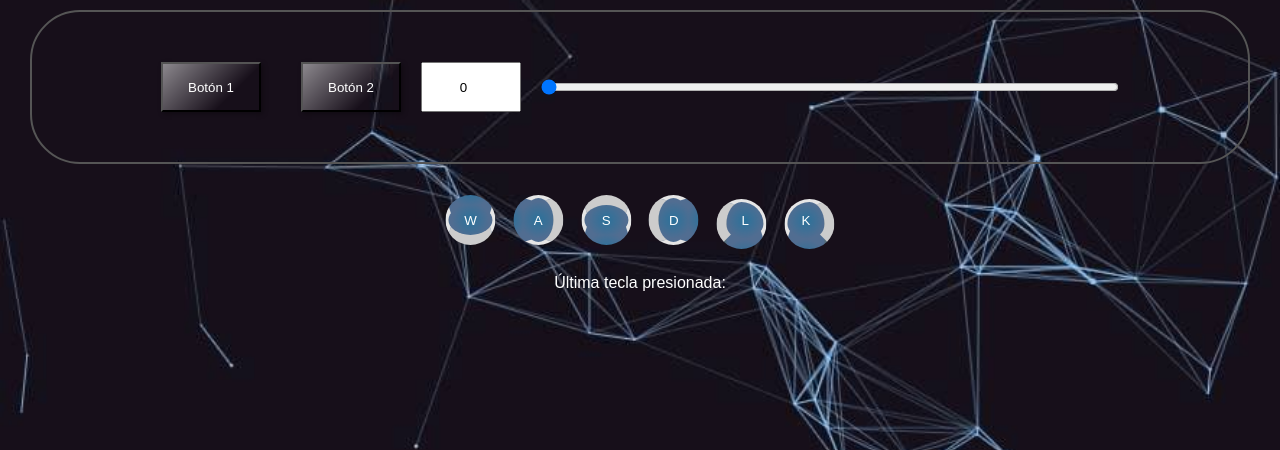
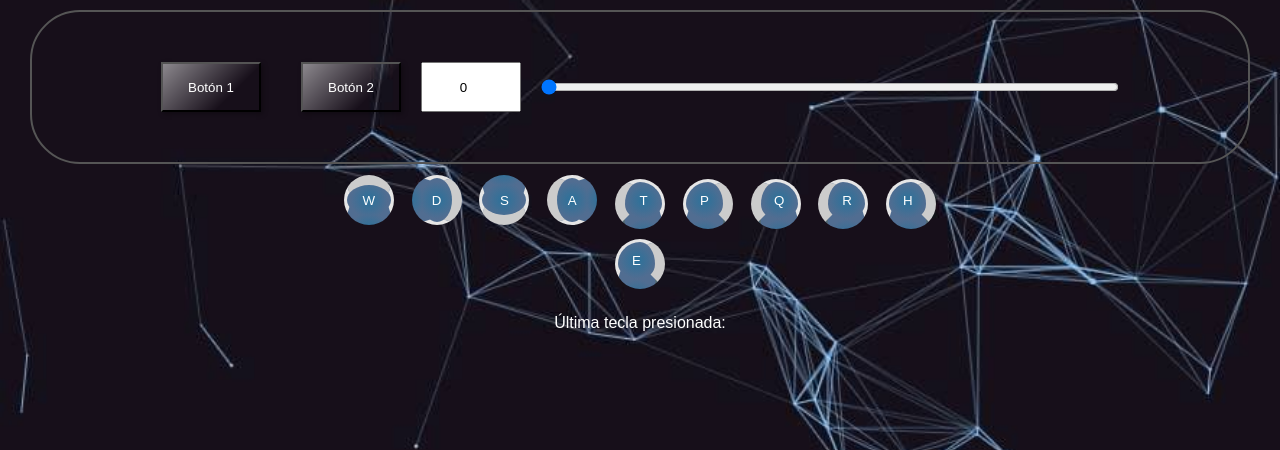
Before and after one commit to robcast03/BaseDatos_Tatacoa, a Flask app: template templates/joy.html in a window 1280 px wide. Shown: the part 360-810 px from the top of the page. Run offline with Flask 3, Linux system fonts and the light colour scheme; the template is opened without the code that fills it, so the values that code supplies are empty.

Commit message:
cambio interfaz joy

```diff
--- a/static/css/stylesjoy.css
+++ b/static/css/stylesjoy.css
@@ -135,7 +135,7 @@ body {
 #controls {
     text-align: center;
     position: relative;
-    top: 550px;
+    top: 530px;
     left: 50%;
     transform: translateX(-50%);
 }
@@ -190,38 +190,58 @@ body {
 }
 
 .arrow.active.w { border-bottom-color: #ffffff; }
-.arrow.active.a { border-right-color: #ffffff; }
+.arrow.active.d { border-right-color: #ffffff; }
 .arrow.active.s { border-top-color: #ffffff; }
-.arrow.active.d { border-left-color: #ffffff; }
-.arrow.active.l { border-color: #ffffff; }
-.arrow.active.k { border-color: #ffffff; }
-
-.arrow.w {
+.arrow.active.a { border-left-color: #ffffff; }
+.arrow.active.t { border-color: #ffffff; }
+.arrow.active.p { border-color: #ffffff; }
+.arrow.active.q { border-color: #ffffff; }
+.arrow.active.r { border-color: #ffffff; }
+.arrow.active.h { border-color: #ffffff; }
+.arrow.active.e { border-color: #ffffff; }
+.arrow.s {
     border-top: 10px solid transparent;
     border-bottom: 10px solid #ccc;
 }
 
-.arrow.a {
+.arrow.d {
     border-left: 10px solid transparent;
     border-right: 10px solid #ccc;
 }
 
-.arrow.s {
+.arrow.w {
     border-top: 10px solid #ccc;
     border-bottom: 10px solid transparent;
 }
 
-.arrow.d {
+.arrow.a {
     border-left: 10px solid #ccc;
     border-right: 10px solid transparent;
 }
 
-.arrow.l {
+.arrow.t {
     border-left: 10px solid #ccc;
     border-bottom: 10px solid transparent;
 }
 
-.arrow.k {
+.arrow.p {
+    border-right: 10px solid #ccc;
+    border-bottom: 10px solid transparent;
+}
+.arrow.q {
+    border-left: 10px solid #ccc;
+    border-bottom: 10px solid transparent;
+
+}
+.arrow.r {
+    border-left: 10px solid #ccc;
+    border-bottom: 10px solid transparent;
+}
+.arrow.h {
+    border-right: 10px solid #ccc;
+    border-bottom: 10px solid transparent;
+}
+.arrow.e {
     border-right: 10px solid #ccc;
     border-bottom: 10px solid transparent;
 }
--- a/templates/joy.html
+++ b/templates/joy.html
@@ -24,11 +24,15 @@
     <div id="controls">
         <div id="arrow-keys">
             <button class="arrow w" id="w">W</button>
+            <button class="arrow d" id="d">D</button>
+            <button class="arrow s" id="s">S</button>
             <button class="arrow a" id="a">A</button>
-            <button class="arrow s" id="s">S</button>
-            <button class="arrow d" id="d">D</button>
-            <button class="arrow l" id="l">L</button>
-            <button class="arrow k" id="k">K</button>
+            <button class="arrow t" id="t">T</button>
+            <button class="arrow p" id="p">P</button>
+            <button class="arrow q" id="q">Q</button>
+            <button class="arrow r" id="r">R</button>
+            <button class="arrow h" id="h">H</button>
+            <button class="arrow e" id="e">E</button>
         </div>
         <div id="key-status">Última tecla presionada: </div>
     </div>
@@ -55,7 +59,7 @@
         document.addEventListener('keydown', function(event) {
             const key = event.key.toLowerCase();
             keyStatus.textContent = `Última tecla presionada: ${key.toUpperCase()}`;
-            if (['w', 'a', 's', 'd', 'l', 'k'].includes(key)) {
+            if (['w', 'd', 's', 'a', 't', 'p', 'q', 'r', 'h', 'e'].includes(key)) {
                 deactivateAllButtons();
                 activateButton(key);
             }
```
Also changed, not shown: static/js/joy.min.js.
